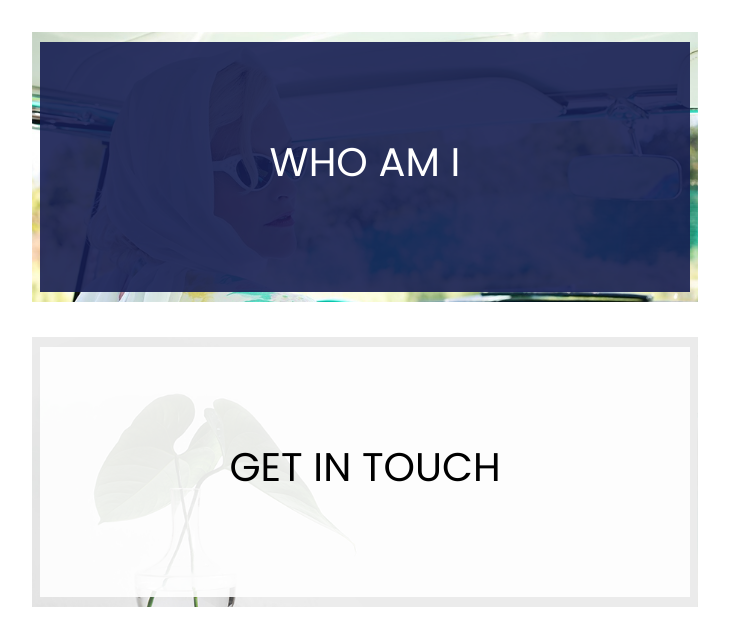
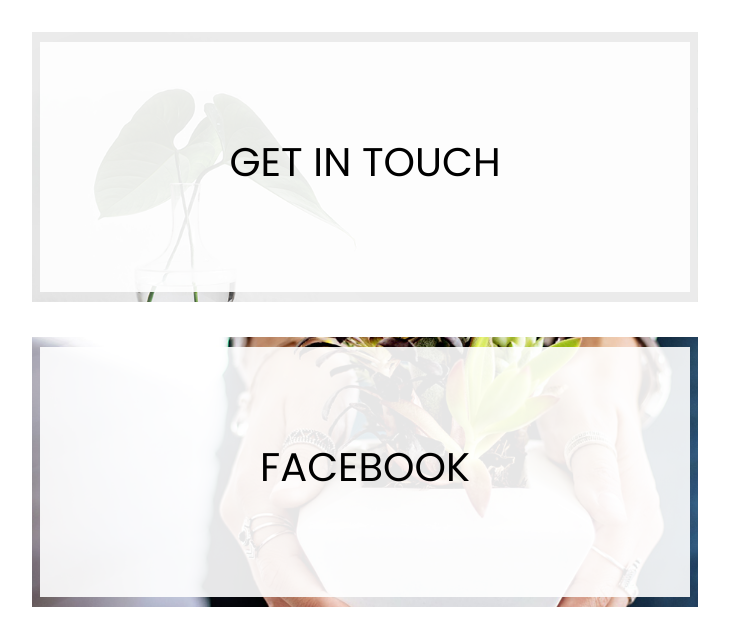
Before and after one commit to azizfake/landing-page, a plain HTML site: page index.html in a window 1280 px wide. Shown: the part 1168-1807 px from the top of the page, without its empty margins (275-1004 px from the left). Drawn offline with nearby package versions, Linux system fonts and the light colour scheme; a web font is replaced by a local one.

Commit message:
delete: some blog section

```diff
--- a/index.html
+++ b/index.html
@@ -132,12 +132,7 @@
     </div>
     <!-- header section end -->
     <div class="container">
-      <div class="touch_setion">
-        <div class="box_main" id="socialmedia">
-          <div class="image_2 active">
-            <h4 class="who_text active">Who am i</h4>
-          </div>
-        </div>
+      <div class="touch_setion" id="socialmedia">
         <div class="box_main">
           <div class="image_3">
             <h4 class="who_text">Get In Touch</h4>
```
